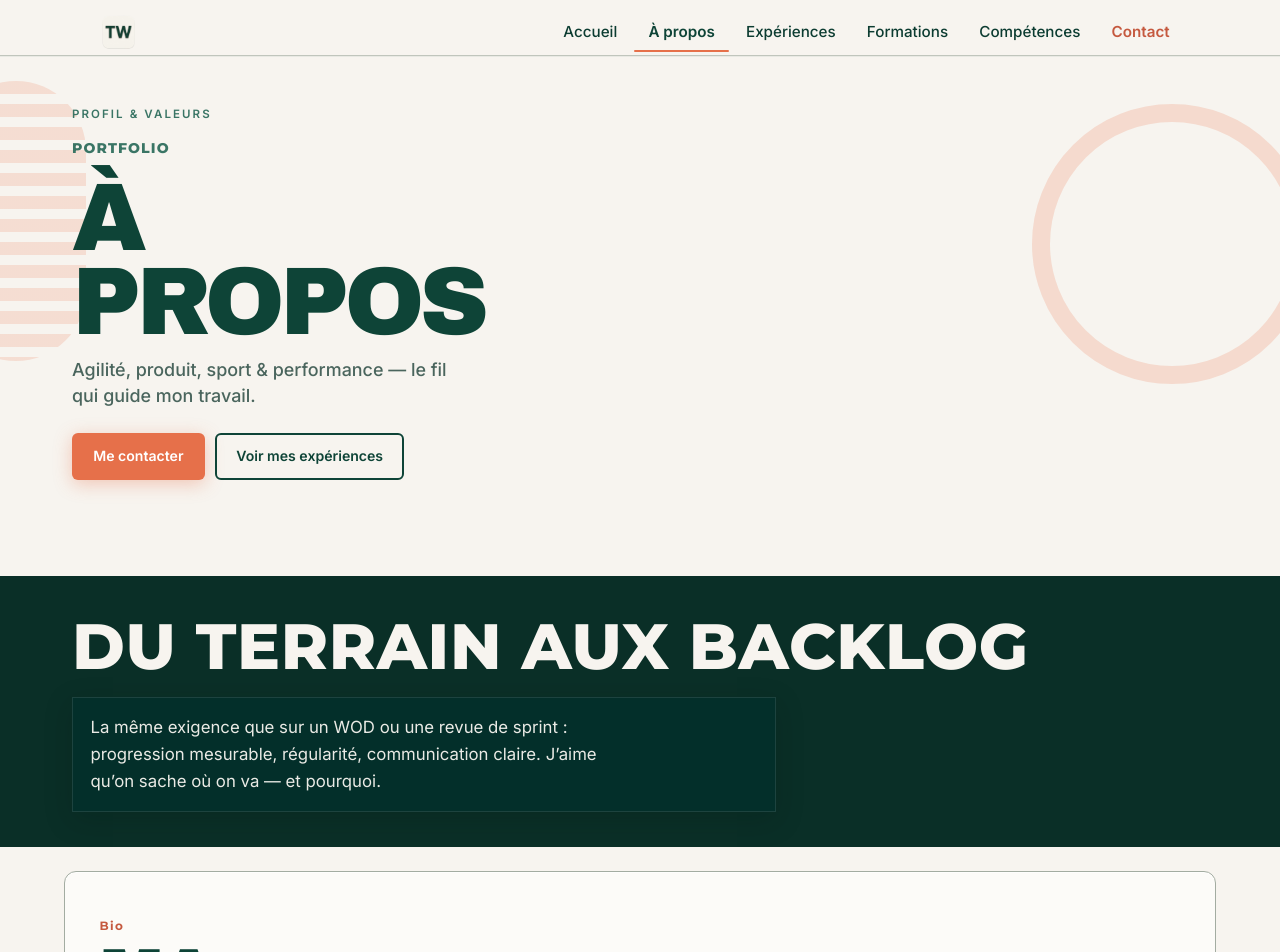
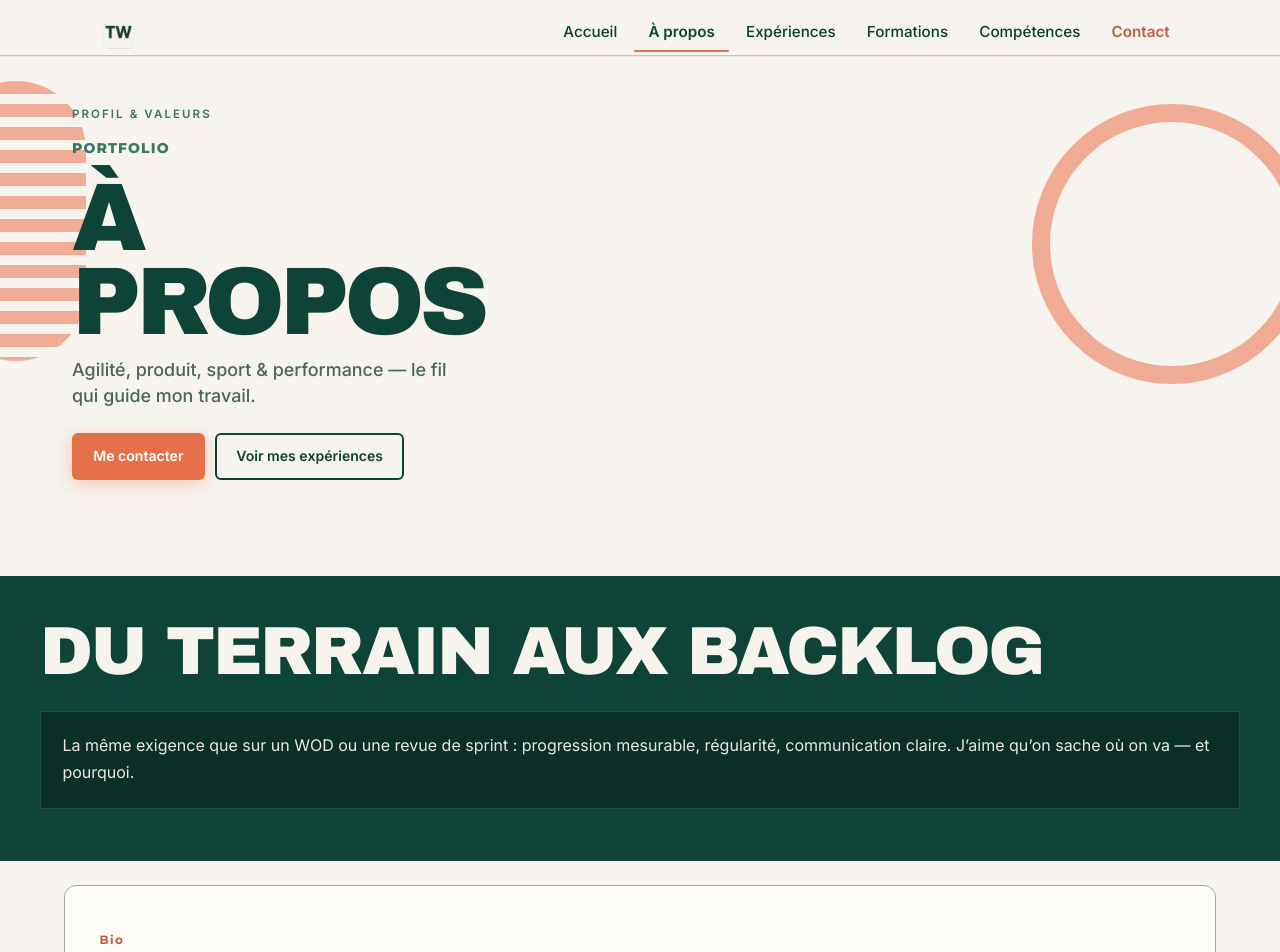
Before and after one commit to T1W3R/portefolio, a Vue app: page /a-propos in a window 1280 px wide. Shown: the top 952 px of the page. Built offline with nearby package versions, Linux system fonts and the light colour scheme.

Commit message:
Refactor view components to unify stripe classes across AboutView, CompetencesView, ContactView, ExperiencesView, and FormationsView; enhance layout consistency and improve readability in CSS transitions.

```diff
--- a/src/assets/style.css
+++ b/src/assets/style.css
@@ -10,6 +10,7 @@
 
   --cream: #f7f4ef;
   --olive: #3a7565;
+  --olive-hightlight: #9bb2ac;
   --olive-dark: #0e4437;
   --olive-deep: #0a2f27;
   --olive-mid: #2a5e50;
@@ -30,8 +31,9 @@
   --border: color-mix(in srgb, var(--brand-green) 24%, #d2cdc3);
 
   --font-display: "Archivo Black", "Montserrat", system-ui, sans-serif;
-  --font-ui: "Inter", system-ui, -apple-system, BlinkMacSystemFont, "Segoe UI",
-    Roboto, "Helvetica Neue", Arial, sans-serif;
+  --font-ui:
+    "Inter", system-ui, -apple-system, BlinkMacSystemFont, "Segoe UI", Roboto,
+    "Helvetica Neue", Arial, sans-serif;
   --font-head: "Montserrat", var(--font-ui);
   --radius: 12px;
   --radius-sm: 8px;
@@ -180,7 +182,9 @@ em {
   padding: 0.2rem 0.35rem;
   border-radius: var(--radius-sm);
   z-index: 2;
-  transition: background 0.2s, color 0.2s;
+  transition:
+    background 0.2s,
+    color 0.2s;
   pointer-events: auto;
 }
 
@@ -227,7 +231,9 @@ em {
   margin: 0 auto;
   background: var(--forest);
   border-radius: 1px;
-  transition: transform 0.25s var(--ease), opacity 0.2s;
+  transition:
+    transform 0.25s var(--ease),
+    opacity 0.2s;
 }
 
 body.nav-open .nav__toggle-line:nth-child(1) {
@@ -283,7 +289,9 @@ body.nav-open .nav__panel {
   color: var(--text);
   font-weight: 500;
   font-size: 0.95rem;
-  transition: background 0.2s, color 0.2s;
+  transition:
+    background 0.2s,
+    color 0.2s;
 }
 
 .nav__link:hover {
@@ -304,8 +312,11 @@ body.nav-open .nav__panel {
   pointer-events: none;
   z-index: 2;
   background: var(--brand-coral);
-  transition: left 0.38s var(--ease), width 0.38s var(--ease),
-    top 0.38s var(--ease), opacity 0.22s ease;
+  transition:
+    left 0.38s var(--ease),
+    width 0.38s var(--ease),
+    top 0.38s var(--ease),
+    opacity 0.22s ease;
 }
 
 .nav__indicator--cta {
@@ -360,7 +371,10 @@ body.nav-open .nav__panel {
   border-radius: 6px;
   border: 2px solid transparent;
   cursor: pointer;
-  transition: transform 0.2s var(--ease), box-shadow 0.2s, background 0.2s,
+  transition:
+    transform 0.2s var(--ease),
+    box-shadow 0.2s,
+    background 0.2s,
     color 0.2s;
 }
 
@@ -440,7 +454,7 @@ body.nav-open .nav__panel {
   position: relative;
   z-index: 1;
   flex: 1;
-  display: grid;
+  display: flex;
   grid-template-columns: 1fr;
   align-items: center;
   max-width: 1200px;
@@ -448,7 +462,6 @@ body.nav-open .nav__panel {
   min-width: 0;
   margin: 0 auto;
   padding: calc(var(--header-h) + 1.25rem) 1.35rem 4rem;
-  gap: 2rem;
 }
 
 @media (min-width: 900px) {
@@ -588,7 +601,9 @@ body.nav-open .nav__panel {
   color: var(--terracotta-soft);
   font-size: 0.88rem;
   padding: 0.5rem 0 0;
-  transition: color 0.2s, gap 0.2s;
+  transition:
+    color 0.2s,
+    gap 0.2s;
 }
 
 .site-hero__outlink:hover {
@@ -612,20 +627,32 @@ body.nav-open .nav__panel {
 .site-hero__photo {
   display: block;
   height: 32em;
-  transform: translate(-25em,5em);
+  transform: translate(-25em, 5em);
   object-fit: cover;
   opacity: 0;
-  animation: hero-photo-enter 900ms cubic-bezier(0.18, 0.78, 0.24, 1) 120ms forwards;
+  animation: hero-photo-enter 900ms cubic-bezier(0.18, 0.78, 0.24, 1) 120ms
+    forwards;
   will-change: transform, opacity;
 }
 
 @media (max-width: 780px) {
-  .site-hero__photo {
-    display: none;
+  .site-hero__inner {
+    flex-direction: column;
+    padding: calc(var(--header-h) + 2.5rem) 1.35rem 4rem;
   }
 
   .site-hero__right {
-    display: none;
+    height: 0 !important;
+  }
+
+  .site-hero__figure .site-hero__photo {
+    display: block;
+    height: 15em;
+    transform: translate(-2.9em, 0em) !important;
+  }
+
+  .site-hero {
+    min-height: 720px;
   }
 }
 
@@ -661,7 +688,10 @@ body.nav-open .nav__panel {
   justify-content: center;
   padding-top: 0.4rem;
   color: var(--olive-dark);
-  transition: border-color 0.2s, color 0.2s, transform 0.2s;
+  transition:
+    border-color 0.2s,
+    color 0.2s,
+    transform 0.2s;
 }
 
 .site-hero__scroll:hover {
@@ -687,7 +717,7 @@ body.nav-open .nav__panel {
   .site-hero__photo {
     animation: none;
     opacity: 1;
-    transform: translate(-25em,5em);
+    transform: translate(-25em, 5em);
   }
 }
 
@@ -759,7 +789,8 @@ body.nav-open .nav__panel {
   width: clamp(220px, 40vw, 520px);
   height: clamp(220px, 40vw, 520px);
   border-radius: 999px;
-  background: radial-gradient(
+  background:
+    radial-gradient(
       circle at 36% 34%,
       rgba(232, 116, 70, 0.62) 0 29%,
       transparent 30%
@@ -907,6 +938,20 @@ body.nav-open .nav__panel {
   background: color-mix(in srgb, var(--terracotta) 82%, #ff8b60);
   transform: rotate(-12deg);
   opacity: 0.16;
+}
+
+/* Uniformisation de l'intensité visuelle avec l'accueil */
+.site-hero--about-accent::before,
+.site-hero--about-accent::after,
+.site-hero--exp-accent::before,
+.site-hero--exp-accent::after,
+.site-hero--skills-accent::before,
+.site-hero--skills-accent::after,
+.site-hero--formations-accent::before,
+.site-hero--formations-accent::after,
+.site-hero--contact-accent::before,
+.site-hero--contact-accent::after {
+  opacity: 0.56;
 }
 
 @media (max-width: 780px) {
@@ -1147,7 +1192,9 @@ body.nav-open .nav__panel {
   font-weight: 600;
   color: var(--forest);
   box-shadow: var(--shadow);
-  transition: transform 0.2s var(--ease), box-shadow 0.2s;
+  transition:
+    transform 0.2s var(--ease),
+    box-shadow 0.2s;
 }
 
 .about__badge:hover {
@@ -1198,7 +1245,9 @@ body.nav-open .nav__panel {
   padding: 0.4rem 0.4rem;
   border-radius: 999px;
   cursor: pointer;
-  transition: background 0.2s var(--ease), color 0.2s var(--ease),
+  transition:
+    background 0.2s var(--ease),
+    color 0.2s var(--ease),
     box-shadow 0.2s;
 }
 
@@ -1232,7 +1281,9 @@ body.nav-open .nav__panel {
   padding: 1.75rem 1.5rem;
   box-shadow: var(--shadow);
   position: relative;
-  transition: transform 0.3s var(--ease), box-shadow 0.3s;
+  transition:
+    transform 0.3s var(--ease),
+    box-shadow 0.3s;
   overflow: hidden;
 }
 
@@ -1397,7 +1448,9 @@ body.nav-open .nav__panel {
   border-radius: var(--radius);
   padding: 1.4rem 1.35rem;
   box-shadow: var(--shadow);
-  transition: transform 0.25s var(--ease), box-shadow 0.25s;
+  transition:
+    transform 0.25s var(--ease),
+    box-shadow 0.25s;
 }
 
 .bento__item:hover {
@@ -1493,7 +1546,9 @@ body.nav-open .nav__panel {
   border-radius: 999px;
   font-weight: 600;
   border: 1px solid color-mix(in srgb, var(--terracotta) 20%, transparent);
-  transition: background 0.2s, transform 0.2s;
+  transition:
+    background 0.2s,
+    transform 0.2s;
 }
 
 .chip:hover {
@@ -1541,7 +1596,10 @@ body.nav-open .nav__panel {
   font-weight: 600;
   color: var(--forest);
   line-height: 1.2;
-  transition: transform 0.2s var(--ease), box-shadow 0.2s, background 0.2s;
+  transition:
+    transform 0.2s var(--ease),
+    box-shadow 0.2s,
+    background 0.2s;
 }
 
 .stack-widget:hover {
@@ -1646,7 +1704,9 @@ body.nav-open .nav__panel {
 .reveal {
   opacity: 0;
   transform: translateY(16px);
-  transition: opacity 0.6s var(--ease), transform 0.6s var(--ease);
+  transition:
+    opacity 0.6s var(--ease),
+    transform 0.6s var(--ease);
 }
 
 .reveal--visible {
@@ -1761,7 +1821,8 @@ body.nav-open .nav__panel {
   width: 210px;
   height: 210px;
   border-radius: 999px;
-  background: radial-gradient(
+  background:
+    radial-gradient(
       circle at 42% 44%,
       color-mix(in srgb, var(--terracotta) 86%, #ff8e66) 0 34%,
       transparent 35%
@@ -1902,7 +1963,9 @@ body.nav-open .nav__panel {
   font-weight: 600;
   color: var(--forest);
   font-size: 0.95rem;
-  transition: color 0.2s, transform 0.2s;
+  transition:
+    color 0.2s,
+    transform 0.2s;
 }
 
 .subnav a:hover {
@@ -1976,13 +2039,13 @@ body.nav-open .nav__panel {
 }
 
 /* ——— Page À propos (hero + bande olive + cartes type bento) ——— */
-.about-page__stripe {
-  background: var(--brand-green-deep);
+.page__stripe {
+  background: var(--olive-dark);
   padding-top: 2.35rem;
   padding-bottom: 2.15rem;
 }
 
-.about-page__stripe .home-intro-band__inner {
+.page__stripe .home-intro-band__inner {
   max-width: 1200px;
   margin: 0 auto;
   padding-left: 1.35rem;
@@ -1990,13 +2053,13 @@ body.nav-open .nav__panel {
 }
 
 @media (min-width: 900px) {
-  .about-page__stripe .home-intro-band__inner {
+  .page__stripe .home-intro-band__inner {
     padding-left: 2rem;
     padding-right: 2rem;
   }
 }
 
-.about-page__stripe .home-intro-band__head {
+.page__stripe .home-intro-band__head {
   margin-bottom: 1.15rem;
   font-family: var(--font-head);
   font-size: clamp(2rem, 5.8vw, 4rem);
@@ -2007,18 +2070,15 @@ body.nav-open .nav__panel {
   text-transform: uppercase;
 }
 
-.about-page__stripe-body {
-  max-width: 44rem;
-}
-
-.about-page__stripe .home-intro-band__inset {
+.page__stripe .home-intro-band__inset {
   background: color-mix(in srgb, #022f2a 86%, var(--brand-green-deep));
-  box-shadow: inset 0 0 0 1px color-mix(in srgb, var(--cream) 10%, transparent),
+  box-shadow:
+    inset 0 0 0 1px color-mix(in srgb, var(--cream) 10%, transparent),
     0 8px 26px rgba(3, 23, 20, 0.22);
   padding: 1.05rem 1.15rem 1.1rem;
 }
 
-.about-page__stripe .home-intro-band__p {
+.page__stripe .home-intro-band__p {
   font-size: 1.05rem;
   line-height: 1.6;
   color: color-mix(in srgb, var(--cream) 95%, transparent);
@@ -2075,7 +2135,9 @@ body.nav-open .nav__panel {
   background: var(--cream);
   border: 2px solid var(--brand-green-deep);
   border-radius: var(--radius-sm);
-  transition: background 0.2s var(--ease), box-shadow 0.25s var(--ease);
+  transition:
+    background 0.2s var(--ease),
+    box-shadow 0.25s var(--ease);
   width: 20vw;
 }
 
@@ -2204,16 +2266,8 @@ body.nav-open .nav__panel {
   margin-bottom: 1.35rem;
 }
 
-.exp-page__stripe-body {
-  max-width: 58rem;
-}
-
-.skills-page__stripe .home-intro-band__head {
-  margin-bottom: 1.35rem;
-}
-
-.skills-page__stripe-body {
-  max-width: 58rem;
+.page__stripe-body {
+  max-width: 100%;
 }
 
 .section--skills-board .section__title {
@@ -2351,7 +2405,9 @@ body.nav-open .nav__panel {
   cursor: pointer;
   font-size: 1.05rem;
   line-height: 1;
-  transition: transform 0.2s ease, background-color 0.2s ease;
+  transition:
+    transform 0.2s ease,
+    background-color 0.2s ease;
 }
 
 .passions-carousel__btn:hover {
@@ -2525,7 +2581,9 @@ body.nav-open .nav__panel {
   border-radius: var(--radius-sm);
   text-decoration: none;
   color: inherit;
-  transition: background 0.2s var(--ease), box-shadow 0.25s var(--ease);
+  transition:
+    background 0.2s var(--ease),
+    box-shadow 0.25s var(--ease);
 }
 
 .exp-showcase__card:hover {
@@ -2732,7 +2790,9 @@ body.nav-open .nav__panel {
   border-right: 5px solid var(--terracotta-soft);
   box-shadow: 0 2px 0
     color-mix(in srgb, var(--brand-green-deep) 35%, transparent);
-  transition: transform 0.22s var(--ease), box-shadow 0.22s var(--ease),
+  transition:
+    transform 0.22s var(--ease),
+    box-shadow 0.22s var(--ease),
     background 0.22s var(--ease);
 }
 
@@ -3091,16 +3151,8 @@ body.nav-open .nav__panel {
 }
 
 /* Page Formations — grille + cartes lieu / liens officiels */
-.formations-page__stripe .home-intro-band__head {
+.page__stripe .home-intro-band__head {
   margin-bottom: 1.35rem;
-}
-
-.contact-page__stripe .home-intro-band__head {
-  margin-bottom: 1.35rem;
-}
-
-.contact-page__stripe-body {
-  max-width: 58rem;
 }
 
 .main__inner--formations {
@@ -3160,7 +3212,9 @@ body.nav-open .nav__panel {
   border-radius: var(--radius-sm);
   box-shadow: none;
   overflow: hidden;
-  transition: background 0.2s var(--ease), box-shadow 0.25s var(--ease);
+  transition:
+    background 0.2s var(--ease),
+    box-shadow 0.25s var(--ease);
 }
 
 .formation-card:hover {
@@ -3395,7 +3449,6 @@ body.nav-open .nav__panel {
     );
 }
 
-
 .section--explore::before,
 .section--explore::after {
   content: "";
@@ -3410,7 +3463,8 @@ body.nav-open .nav__panel {
   width: clamp(180px, 21vw, 300px);
   height: clamp(180px, 21vw, 300px);
   border-radius: 999px;
-  background: radial-gradient(
+  background:
+    radial-gradient(
       circle at 38% 36%,
       color-mix(in srgb, var(--terracotta) 76%, #ff936d) 0 30%,
       transparent 31%
@@ -3500,7 +3554,9 @@ body.nav-open .nav__panel {
   text-decoration: none;
   color: inherit;
   box-shadow: none;
-  transition: background 0.2s var(--ease), box-shadow 0.25s var(--ease);
+  transition:
+    background 0.2s var(--ease),
+    box-shadow 0.25s var(--ease);
   position: relative;
   overflow: hidden;
 }
@@ -3536,7 +3592,9 @@ body.nav-open .nav__panel {
   border: 1px solid
     color-mix(in srgb, var(--bento-label) 28%, var(--bento-line));
   border-right: 5px solid var(--bento-label);
-  box-shadow: 0 4px 22px rgba(14, 68, 55, 0.1), 0 2px 8px rgba(14, 68, 55, 0.05);
+  box-shadow:
+    0 4px 22px rgba(14, 68, 55, 0.1),
+    0 2px 8px rgba(14, 68, 55, 0.05);
 }
 
 @media (max-width: 959px) {
--- a/src/views/AboutView.vue
+++ b/src/views/AboutView.vue
@@ -17,7 +17,7 @@
     title-id="about-stripe-title"
     title="Du terrain aux backlog"
     stripe-class="about-page__stripe"
-    body-class="about-page__stripe-body"
+    body-class="page__stripe-body"
   >
     <p class="home-intro-band__p">
       La même exigence que sur un WOD ou une revue de sprint : progression mesurable,
@@ -106,7 +106,7 @@
     title="Centres d’intérêt"
     eyebrow="Perso"
     stripe-class="about-page__stripe"
-    body-class="about-page__stripe-body"
+    body-class="page__stripe-body"
   >
     <p class="home-intro-band__p">
       Une section visuelle dédiée : je peux y intégrer des photos personnelles pour
--- a/src/views/CompetencesView.vue
+++ b/src/views/CompetencesView.vue
@@ -15,8 +15,8 @@
   <IntroBandSection
     title-id="skills-stripe-title"
     title="Ce que j’apporte"
-    stripe-class="skills-page__stripe"
-    body-class="skills-page__stripe-body"
+    stripe-class="page__stripe"
+    body-class="page__stripe-body"
   >
     <p class="home-intro-band__p">
       Stack orientée produit, collaboration d’équipe et socle en data/IA : la section
--- a/src/views/ContactView.vue
+++ b/src/views/ContactView.vue
@@ -15,8 +15,8 @@
   <IntroBandSection
     title-id="contact-stripe-title"
     title="Parlons concret"
-    stripe-class="contact-page__stripe"
-    body-class="contact-page__stripe-body"
+    stripe-class="page__stripe"
+    body-class="page__stripe-body"
   >
     <p class="home-intro-band__p">
       Vous pouvez me joindre par mail, téléphone, LinkedIn ou GitHub. Je réponds
--- a/src/views/FormationsView.vue
+++ b/src/views/FormationsView.vue
@@ -15,8 +15,8 @@
   <IntroBandSection
     title-id="form-stripe-title"
     title="Un fil continu"
-    stripe-class="formations-page__stripe"
-    body-class="formations-page__stripe-body"
+    stripe-class="page__stripe"
+    body-class="page__stripe-body"
   >
     <p class="home-intro-band__p">
       Chaque carte associe un lieu (photo du secteur ou du cadre), les infos qui restent sur votre CV,
```
Also changed, not shown: src/views/ExperiencesView.vue (+14 -8 lines). Lines whose indentation alone changed are shown as unchanged.
